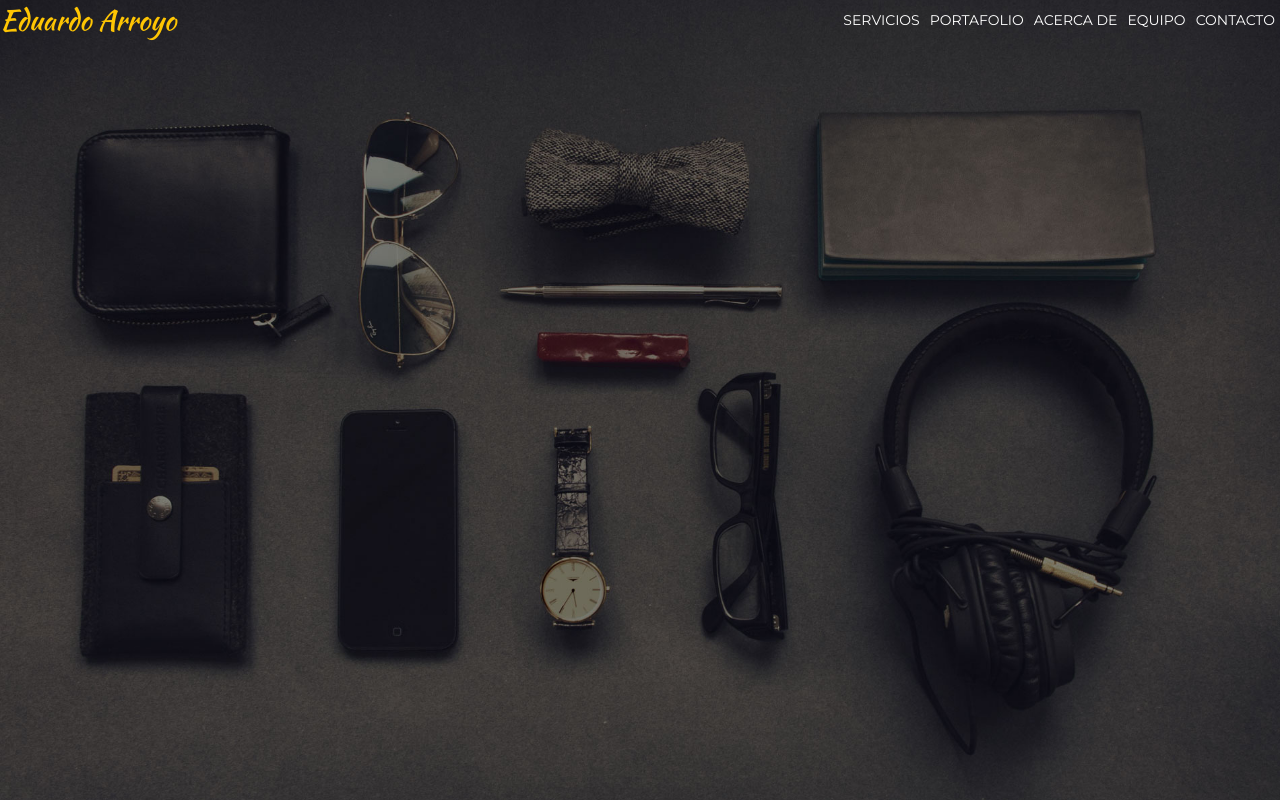
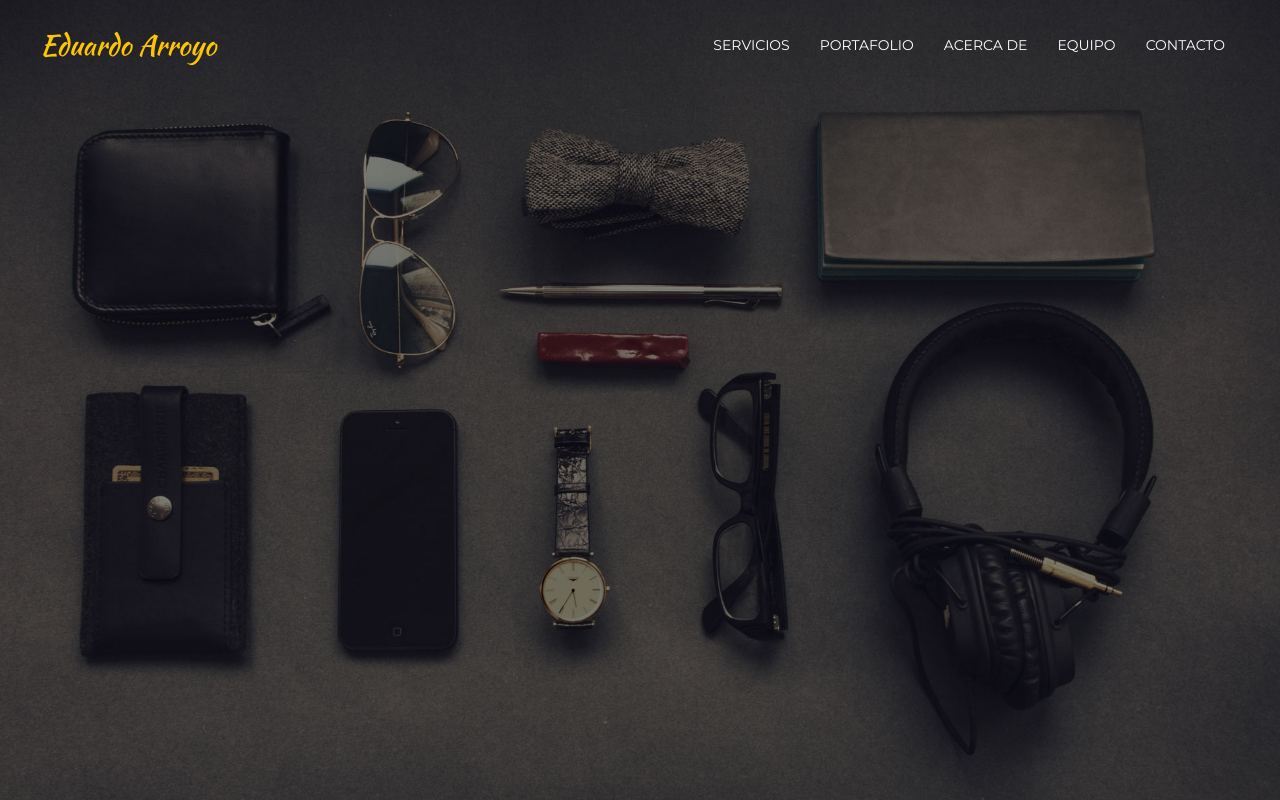
Before and after one commit to Eduarrb/DW2021-3, a PHP site: page / in a window 1280 px wide. Run offline with PHP 8.4, Linux system fonts and the light colour scheme.

Commit message:
header 2

```diff
--- a/01_HTML_CSS/06 agencia/css/estilos.css
+++ b/01_HTML_CSS/06 agencia/css/estilos.css
@@ -26,11 +26,20 @@ font-family: 'Merriweather', serif;
 font-family: 'Montserrat', sans-serif;
 font-family: 'Roboto Slab', serif;
 */
+.contenedor {
+  max-width: 120rem;
+  margin-left: auto;
+  margin-right: auto;
+}
+
 .header {
   background-image: url(../img/header-bg.jpg);
   background-position: center;
   background-size: cover;
   height: 100vh;
+}
+.header__nav {
+  padding: 2.5rem 0;
 }
 .header__nav__contenedor {
   display: flex;
@@ -45,6 +54,9 @@ font-family: 'Roboto Slab', serif;
 .header__nav__contenedor__menu {
   display: flex;
 }
+.header__nav__contenedor__menu__item {
+  margin: 0 1rem;
+}
 .header__nav__contenedor__menu__item--link {
   color: white;
   font-size: 1.4rem;
@@ -52,6 +64,11 @@ font-family: 'Roboto Slab', serif;
   font-family: "Montserrat", sans-serif;
   padding: 1rem 0.5rem;
   display: inline-block;
+  transition: all 0.3s;
+}
+.header__nav__contenedor__menu__item--link:hover {
+  color: #fec503;
+  transition: all 0.3s;
 }
 
 /*# sourceMappingURL=estilos.css.map */
--- a/01_HTML_CSS/06 agencia/index.html
+++ b/01_HTML_CSS/06 agencia/index.html
@@ -14,7 +14,7 @@
 <body>
     <header class="header">
         <nav class="header__nav">
-            <div class="header__nav__contenedor">
+            <div class="header__nav__contenedor contenedor">
                 <a href="#" class="header__nav__contenedor--logo">
                     Eduardo Arroyo
                 </a>
```
Also changed, not shown: 01_HTML_CSS/06 agencia/sass/base/_constantes.scss (+7 -0 lines), 01_HTML_CSS/06 agencia/sass/modules/_header.scss (+11 -0 lines), 1 other file.
